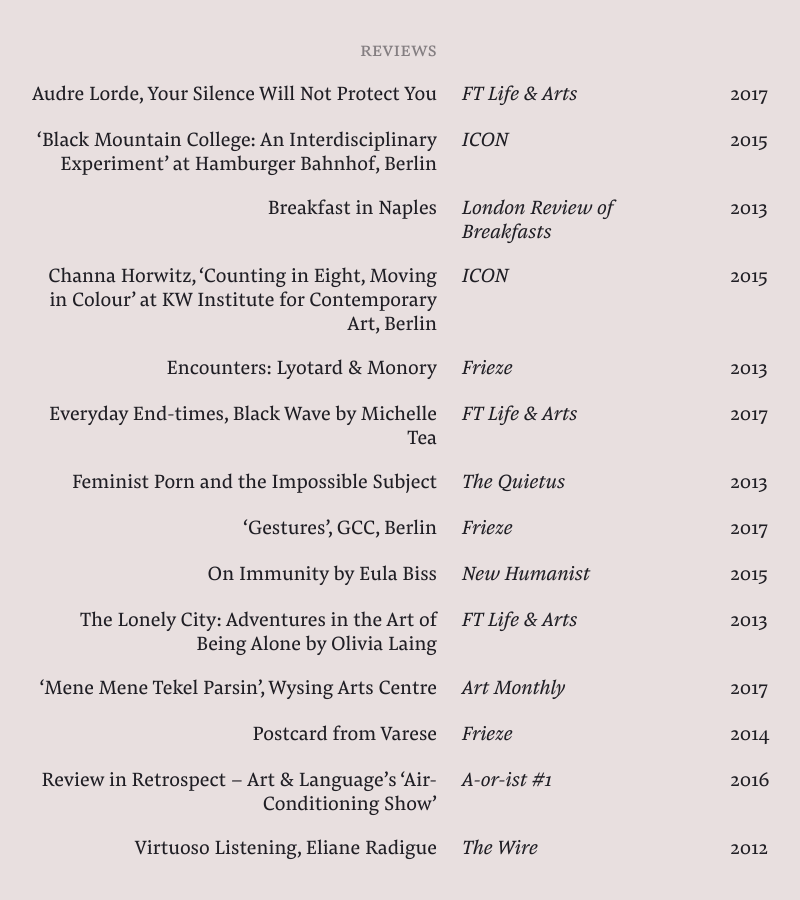
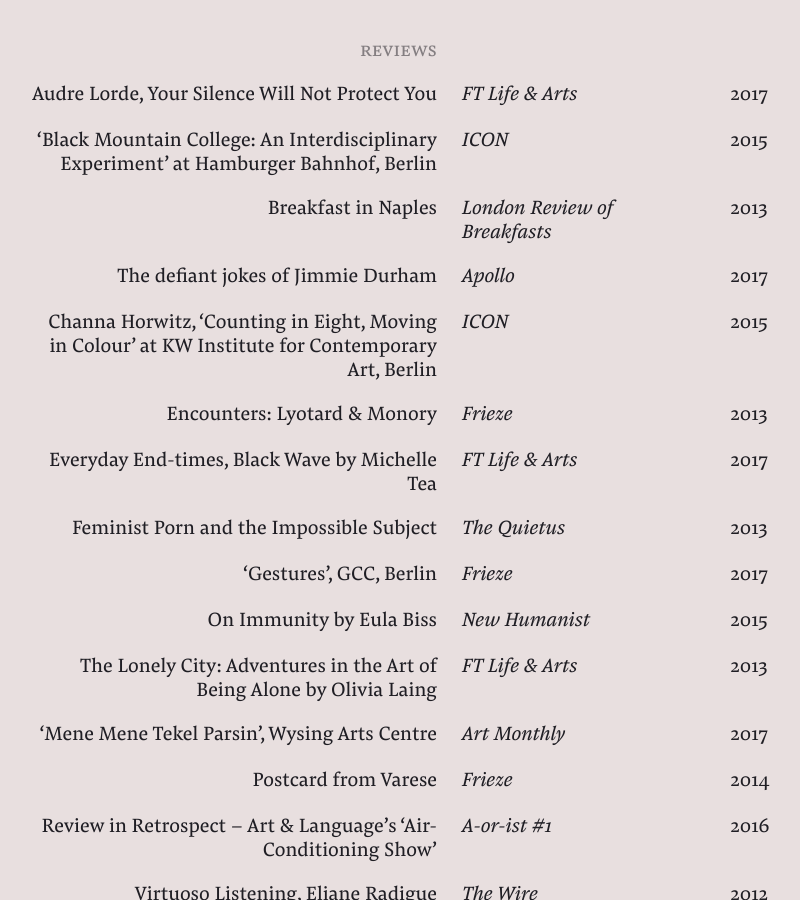
Before and after one commit to hg-site/hg-site.github.io, a Jekyll site: the page built from writing/index.markdown, in a window 1280 px wide and 900 px high, scrolled down 1150 px. Shown: the whole window, without its empty margins (203-1003 px from the left). Built offline with Jekyll 4.4.1, drawn with Linux system fonts in a browser that asks for light colours.

Commit message:
Updated Index

```diff
--- a/writing/index.markdown
+++ b/writing/index.markdown
@@ -174,6 +174,14 @@
 </div>
 
 <div class="sw-row">
+	<a href="https://www.apollo-magazine.com/the-defiant-jokes-of-jimmie-durham/">
+	<div class="sw-title">The defiant jokes of Jimmie Durham</div>
+	<div class="sw-publication">Apollo</div>
+	<div class="sw-year">2017</div>
+	</a>
+</div>
+
+<div class="sw-row">
 	<a href="https://www.iconeye.com/opinion/review/item/11985-channa-horwitz-counting-in-eight-moving-in-colour">
 	<div class="sw-title">Channa Horwitz, ‘Counting in Eight, Moving in Colour’ at KW Institute for Contemporary Art, Berlin</div>
 	<div class="sw-publication">ICON</div>
```
